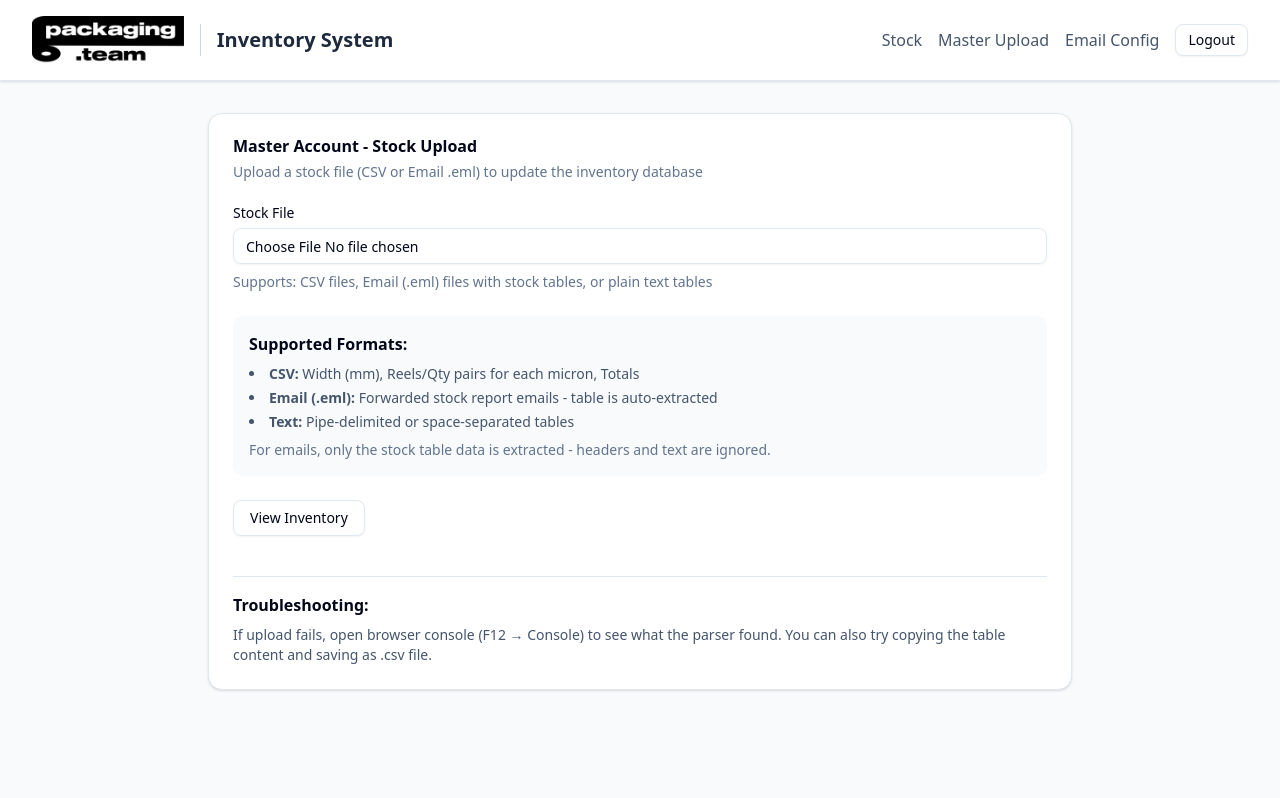
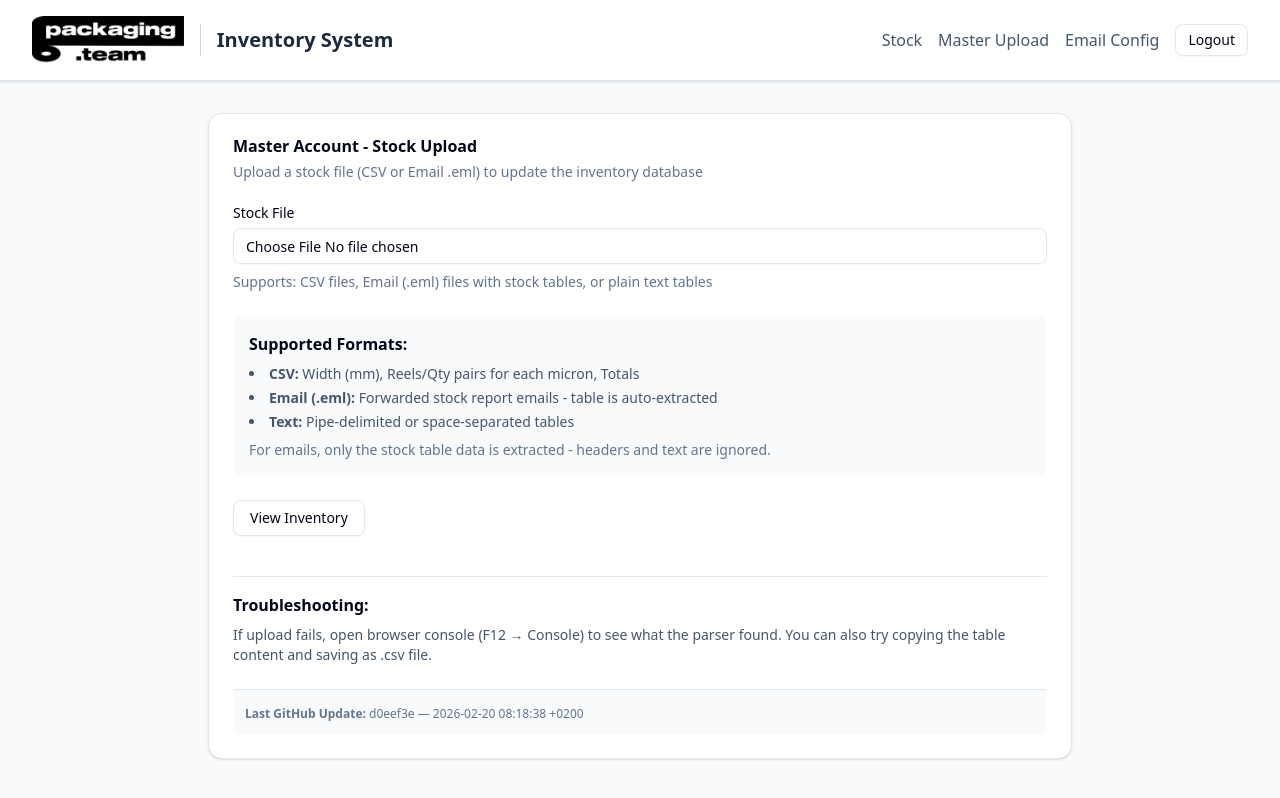
Before and after one commit to Clawdtest-kimi/inventory-site, a Next.js app in the folder inventory-site/my-app/: page /master in a window 1280 px wide. Shown: the top 798 px of the page. Built offline with nearby package versions, Linux system fonts and the light colour scheme; no server answers; sample sign-in values are in the browser's storage.

Commit message:
Add last GitHub update timestamp to master page

```diff
--- a/inventory-site/my-app/app/master/page.tsx
+++ b/inventory-site/my-app/app/master/page.tsx
@@ -131,6 +131,12 @@ export default function MasterPage() {
               You can also try copying the table content and saving as .csv file.
             </p>
           </div>
+
+          <div className="border-t pt-4 mt-4 bg-slate-50 p-3 rounded">
+            <p className="text-xs text-slate-500">
+              <span className="font-semibold">Last GitHub Update:</span> d0eef3e — 2026-02-20 08:18:38 +0200
+            </p>
+          </div>
         </CardContent>
       </Card>
     </div>
```
